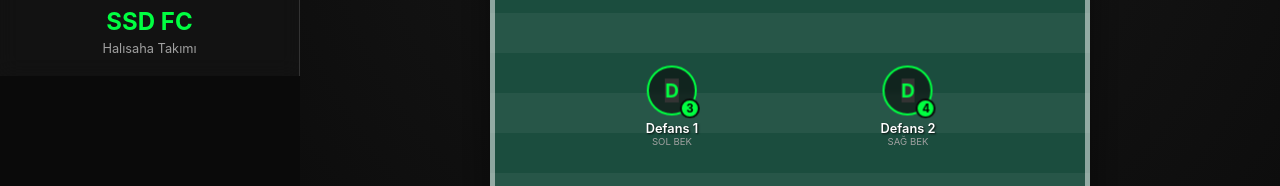
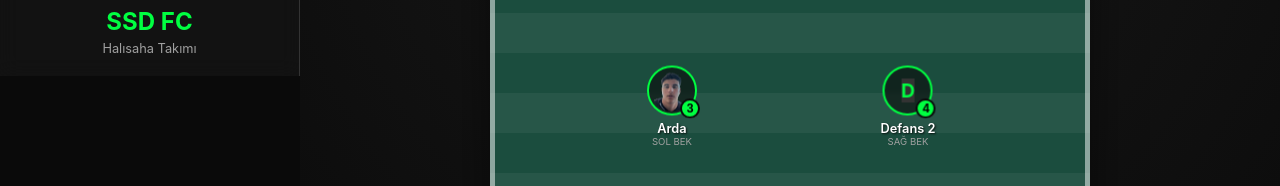
Before and after one commit to Muharrem01/SSDFC, a React (Vite) app: page / in a window 1280 px wide. Shown: the part 724-910 px from the top of the page. Built offline with nearby package versions, Linux system fonts and the light colour scheme.

Commit message:
feat: add defender Arda Çetin (Arda) with photo and stats

```diff
--- a/src/data/players.ts
+++ b/src/data/players.ts
@@ -28,8 +28,8 @@ export const players: Player[] = [
     age: 19, from: "Denizli", stats: { speed: 75, shooting: 50, passing: 68, dribbling: 64, physical: 80 }
   },
   {
-    id: 2, name: "Defans 1", position: "Sol Bek", role: 'DF', number: 3, isStarting: true, coordinates: { x: 30, y: 70 },
-    age: 24, from: "Ankara", stats: { speed: 82, shooting: 55, passing: 70, dribbling: 68, physical: 80 }
+    id: 2, name: "Arda Çetin", nickname: "Arda", position: "Sol Bek", role: 'DF', photo: "./arda.png", number: 3, isStarting: true, coordinates: { x: 30, y: 70 },
+    age: 20, from: "Denizli", stats: { speed: 58, shooting: 80, passing: 80, dribbling: 83, physical: 73 }
   },
   {
     id: 3, name: "Defans 2", position: "Sağ Bek", role: 'DF', number: 4, isStarting: true, coordinates: { x: 70, y: 70 },
```
Also changed, not shown: public/arda.png (added).
